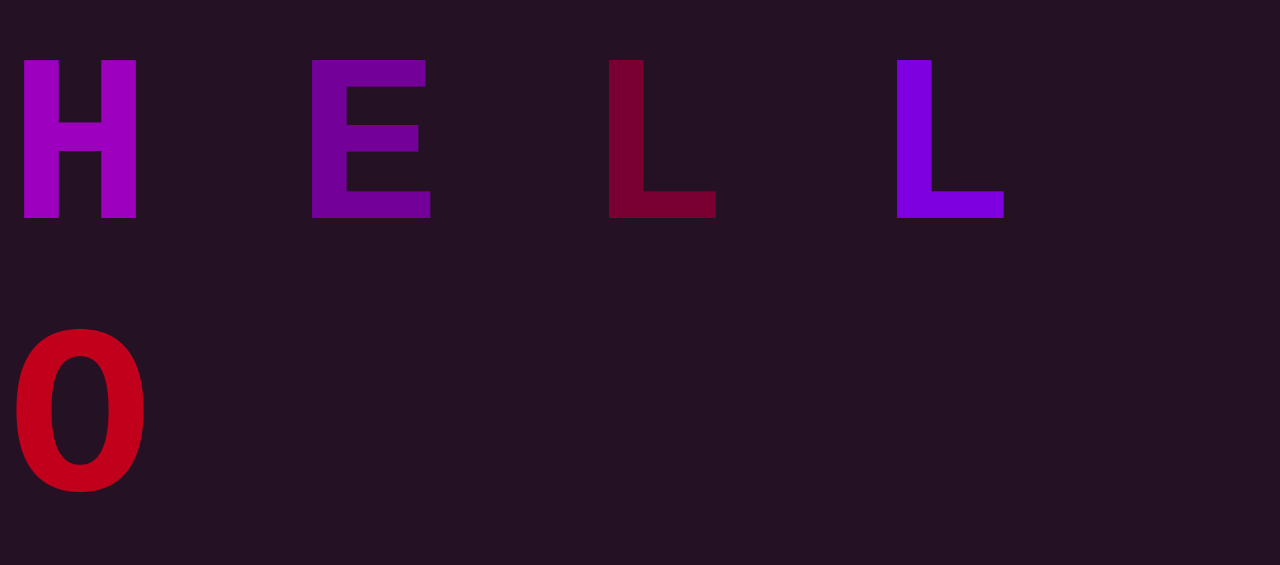
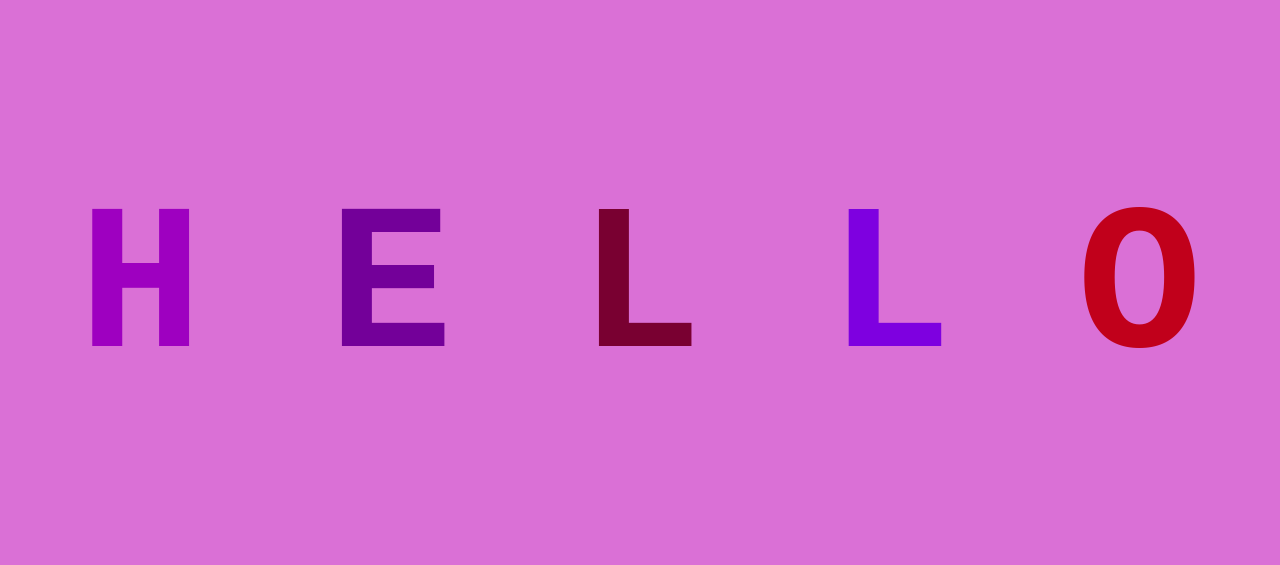
Before and after one commit to JaleelR/AnimatedTextDemo, a plain HTML site: page index.html in a window 1280 px wide. Shown: the part 118-683 px from the top of the page. Drawn offline with Linux system fonts and the light colour scheme.

Commit message:
someone else did this

```diff
--- a/app.css
+++ b/app.css
@@ -3,10 +3,10 @@ body{
     justify-content: center;
     align-items: center;
     height: 100vh;
-    background-color: rgb(36, 18, 36);
+    background-color: orchid;
 }
 h1 {
-    font-size: 15rem;
+    font-size: 13rem;
     font-family: monospace;
 }
 
```
